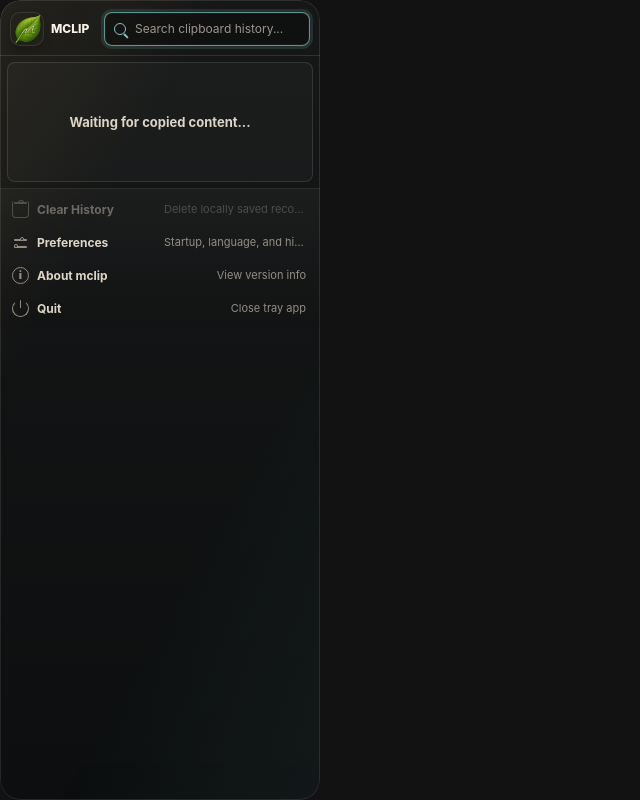
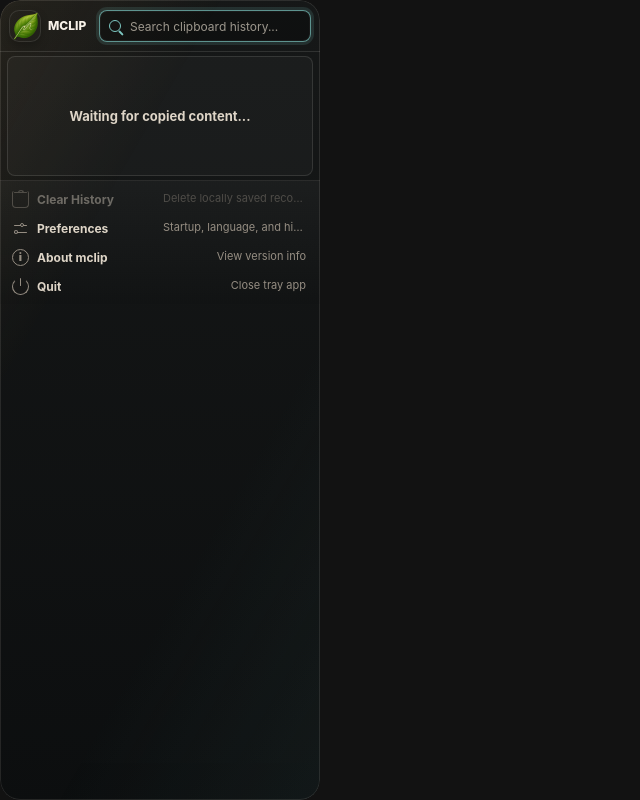
Before and after one commit to bells/mclip, a React (Vite) app: page / in a window 1280 px wide. Shown: the whole page, without its empty margins (0-640 px from the left). Built offline with nearby package versions, Linux system fonts and the light colour scheme.

Commit message:
Tighten main window layout density

```diff
--- a/src/App.css
+++ b/src/App.css
@@ -170,11 +170,11 @@
   position: relative;
   z-index: 1;
   display: grid;
-  min-height: 56px;
-  grid-template-columns: 86px 1fr;
+  min-height: 52px;
+  grid-template-columns: 82px 1fr;
   align-items: center;
   gap: 8px;
-  padding: 10px 10px 8px;
+  padding: 8px 9px 7px;
   border-bottom: 1px solid var(--app-line);
 }
 
@@ -187,8 +187,8 @@
 
 .app-brand-icon {
   display: block;
-  width: 34px;
-  height: 34px;
+  width: 32px;
+  height: 32px;
   flex-shrink: 0;
   border-radius: 10px;
   object-fit: cover;
@@ -271,7 +271,7 @@
 
 .app-search {
   width: 100%;
-  height: 34px;
+  height: 32px;
   border: 1px solid rgba(247, 241, 232, 0.1);
   border-radius: var(--app-radius-sm);
   background:
@@ -310,7 +310,7 @@
   position: relative;
   z-index: 1;
   flex: 0 0 auto;
-  padding: 6px 7px 6px;
+  padding: 4px 7px;
   overflow: visible;
 }
 
@@ -322,7 +322,7 @@
   position: relative;
   display: grid;
   width: 100%;
-  min-height: 34px;
+  min-height: 32px;
   grid-template-columns: minmax(0, 1fr);
   align-items: center;
   border-radius: 8px;
@@ -348,8 +348,8 @@
   display: grid;
   width: 100%;
   min-width: 0;
-  min-height: 34px;
-  grid-template-columns: 22px minmax(0, 1fr);
+  min-height: 32px;
+  grid-template-columns: 21px minmax(0, 1fr);
   align-items: center;
   gap: 3px;
   border: 0;
@@ -433,10 +433,10 @@
 
 .app-item-thumbnail {
   display: block;
-  width: 30px;
-  height: 30px;
-  min-width: 30px;
-  max-width: 30px;
+  width: 28px;
+  height: 28px;
+  min-width: 28px;
+  max-width: 28px;
   flex-shrink: 0;
   object-fit: cover;
   border-radius: 4px;
@@ -553,23 +553,23 @@
   position: relative;
   z-index: 2;
   flex-shrink: 0;
-  padding: 0 7px 8px;
+  padding: 0 7px 6px;
 }
 
 .app-history-archive-divider {
   height: 1px;
-  margin: 0 4px 6px;
+  margin: 0 4px 4px;
   background:
     linear-gradient(90deg, transparent, rgba(244, 184, 96, 0.34), transparent);
 }
 
 .app-history-archive-list {
   display: grid;
-  gap: 6px;
+  gap: 4px;
 }
 
 .app-history-archive-list.is-scrollable {
-  max-height: 214px;
+  max-height: 186px;
   overflow-y: auto;
   overscroll-behavior: contain;
   padding-right: 4px;
@@ -600,7 +600,7 @@
   position: relative;
   display: grid;
   width: 100%;
-  height: 38px;
+  height: 34px;
   grid-template-columns: 28px 1fr 18px;
   align-items: center;
   border: 1px solid rgba(247, 241, 232, 0.08);
@@ -681,10 +681,10 @@
 .app-history-preview {
   position: relative;
   display: grid;
-  grid-template-rows: 34px minmax(0, 1fr);
+  grid-template-rows: 30px minmax(0, 1fr);
   height: 100%;
   width: 100%;
-  gap: 8px;
+  gap: 6px;
   overflow: hidden;
   border: 1px solid rgba(247, 241, 232, 0.22);
   border-radius: inherit;
@@ -694,7 +694,7 @@
   box-shadow:
     0 10px 14px rgba(0, 0, 0, 0.44),
     inset 0 0 0 1px rgba(0, 0, 0, 0.32);
-  padding: 10px;
+  padding: 8px;
 }
 
 .app-history-preview::before {
@@ -710,11 +710,11 @@
 .app-history-preview-header {
   display: flex;
   box-sizing: border-box;
-  height: 34px;
+  height: 30px;
   align-items: center;
   justify-content: space-between;
   gap: 12px;
-  padding: 0 4px 4px;
+  padding: 0 4px 3px;
   border-bottom: 1px solid rgba(247, 241, 232, 0.09);
 }
 
@@ -741,13 +741,13 @@
 }
 
 .app-history-detail-preview {
-  grid-template-rows: 34px auto;
+  grid-template-rows: 30px auto;
   align-content: start;
-  gap: 10px;
+  gap: 8px;
 }
 
 .app-history-group-preview {
-  grid-template-rows: 34px minmax(0, 1fr);
+  grid-template-rows: 30px minmax(0, 1fr);
 }
 
 .app-history-group-preview-window {
@@ -999,7 +999,7 @@
   display: grid;
   width: 100%;
   min-width: 0;
-  min-height: 34px;
+  min-height: 32px;
   grid-template-columns: minmax(0, 1fr);
   align-items: center;
   border-radius: 8px;
@@ -1035,8 +1035,8 @@
   display: grid;
   width: 100%;
   min-width: 0;
-  min-height: 34px;
-  grid-template-columns: 22px minmax(0, 1fr);
+  min-height: 32px;
+  grid-template-columns: 21px minmax(0, 1fr);
   align-items: center;
   gap: 3px;
   border: 0;
@@ -1095,9 +1095,9 @@
   position: relative;
   z-index: 1;
   display: grid;
-  gap: 4px;
+  gap: 3px;
   flex-shrink: 0;
-  padding: 6px;
+  padding: 5px 6px;
   border-top: 1px solid rgba(247, 241, 232, 0.1);
   background:
     linear-gradient(180deg, rgba(255, 255, 255, 0.035), rgba(0, 0, 0, 0.06));
@@ -1106,10 +1106,10 @@
 .app-menu-item {
   display: grid;
   width: 100%;
-  min-height: 29px;
+  min-height: 26px;
   grid-template-columns: minmax(112px, 1fr) minmax(0, 1fr);
   align-items: center;
-  gap: 10px;
+  gap: 8px;
   border: 0;
   border-radius: 8px;
   background: transparent;
--- a/src/utils/preview.ts
+++ b/src/utils/preview.ts
@@ -1,14 +1,14 @@
 import type { HistoryListItem } from "../types";
 
-const GROUP_PREVIEW_BASE_HEIGHT = 62;
-const GROUP_PREVIEW_ROW_HEIGHT = 36;
-const ITEM_PREVIEW_BASE_HEIGHT = 82;
-const ITEM_PREVIEW_META_HEIGHT = 90;
+const GROUP_PREVIEW_BASE_HEIGHT = 54;
+const GROUP_PREVIEW_ROW_HEIGHT = 34;
+const ITEM_PREVIEW_BASE_HEIGHT = 62;
+const ITEM_PREVIEW_META_HEIGHT = 82;
 const ITEM_PREVIEW_BODY_MIN_HEIGHT = 48;
 const ITEM_PREVIEW_BODY_MAX_HEIGHT = 120;
 const ITEM_PREVIEW_TEXT_CHARS_PER_LINE = 32;
 const ITEM_PREVIEW_TEXT_LINE_HEIGHT = 21;
-const ITEM_PREVIEW_CONTENT_ANCHOR_OFFSET = 55;
+const ITEM_PREVIEW_CONTENT_ANCHOR_OFFSET = 46;
 
 export function getGroupPreviewHeight(itemCount: number) {
   return GROUP_PREVIEW_BASE_HEIGHT + itemCount * GROUP_PREVIEW_ROW_HEIGHT;
```
Also changed, not shown: 2 other files (tests, documents, lock files or other folders).
